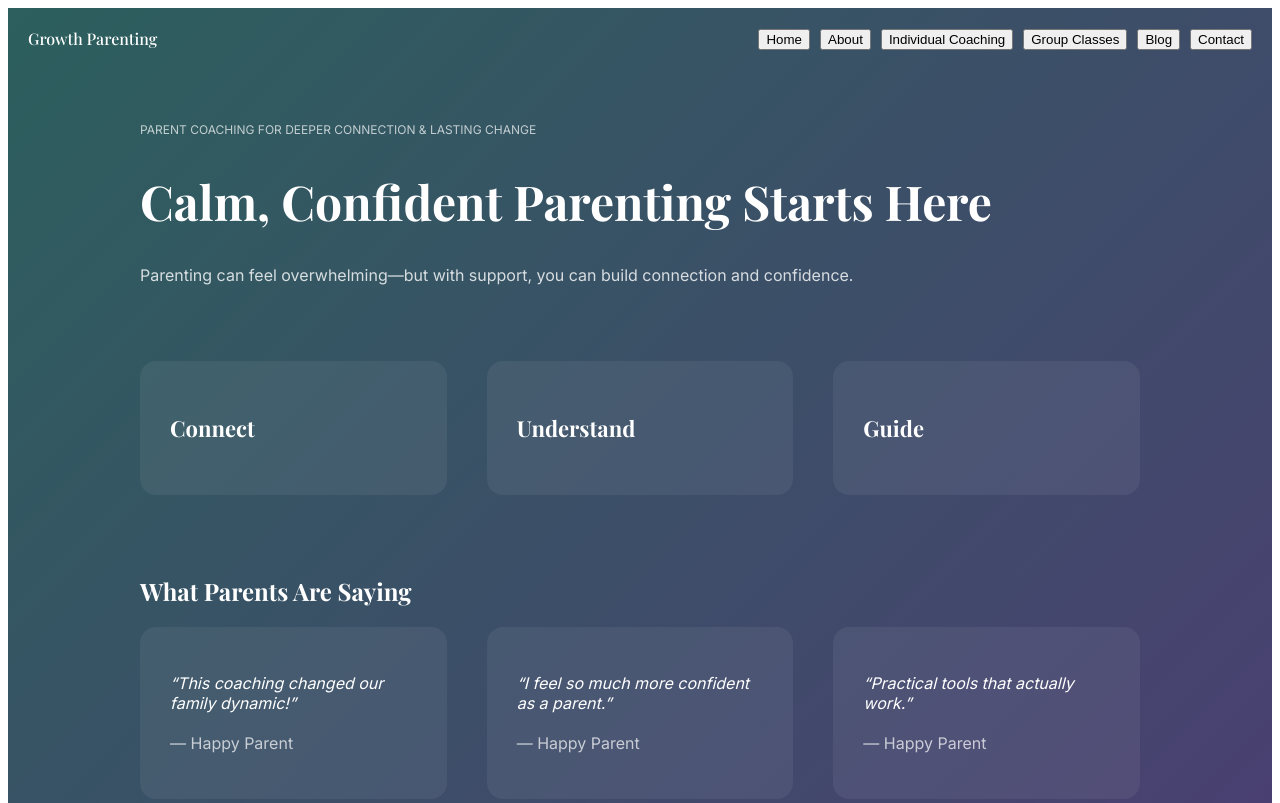
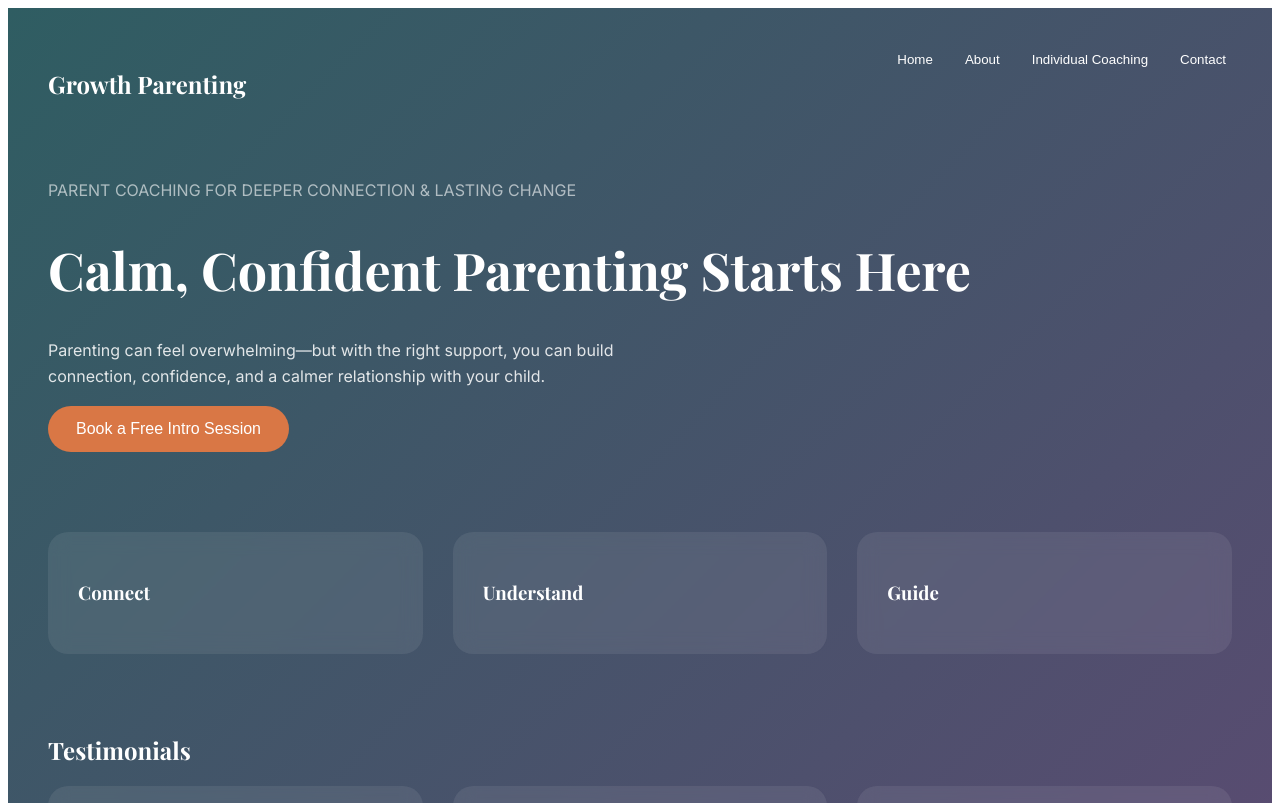
Before and after one commit to growthparenting/growth-parenting, a React (Vite) app: page / in a window 1280 px wide. Shown: the top 803 px of the page. Built offline with nearby package versions, Linux system fonts and the light colour scheme.

Commit message:
Update App.jsx

```diff
--- a/App.jsx
+++ b/App.jsx
@@ -1,10 +1,8 @@
 import React, { useState, useEffect } from "react";
 import { motion } from "framer-motion";
-import { Menu, X } from "lucide-react";
 
 export default function App() {
   const [page, setPage] = useState("Home");
-  const [menuOpen, setMenuOpen] = useState(false);
 
   useEffect(() => {
     const link = document.createElement("link");
@@ -13,152 +11,169 @@ export default function App() {
     document.head.appendChild(link);
   }, []);
 
-  const navItems = [
-    "Home",
-    "About",
-    "Individual Coaching",
-    "Group Classes",
-    "Blog",
-    "Contact",
-  ];
+  const navItems = ["Home", "About", "Individual Coaching", "Contact"];
 
   const Section = ({ children }) => (
     <motion.div
-      initial={{ opacity: 0, y: 40 }}
+      initial={{ opacity: 0, y: 30 }}
       whileInView={{ opacity: 1, y: 0 }}
-      viewport={{ once: true }}
       transition={{ duration: 0.6 }}
-      style={{ display: "flex", flexDirection: "column", gap: "60px" }}
+      style={{ marginBottom: "80px" }}
     >
       {children}
     </motion.div>
   );
 
   const cardStyle = {
-    background: "rgba(255,255,255,0.06)",
+    background: "rgba(255,255,255,0.08)",
     padding: "30px",
-    borderRadius: "16px",
+    borderRadius: "20px",
+    backdropFilter: "blur(10px)",
     transition: "all 0.3s ease",
   };
 
-  const hoverCard = (e, enter) => {
-    e.currentTarget.style.transform = enter ? "translateY(-6px) scale(1.02)" : "none";
+  const hover = (e, on) => {
+    e.currentTarget.style.transform = on ? "translateY(-8px)" : "none";
+    e.currentTarget.style.boxShadow = on
+      ? "0 10px 30px rgba(0,0,0,0.2)"
+      : "none";
   };
 
-  const CalendlyEmbed = () => (
-    <div style={{ width: "100%", height: "700px", borderRadius: "16px", overflow: "hidden" }}>
-      <iframe src="https://calendly.com/your-link" width="100%" height="100%" frameBorder="0"></iframe>
-    </div>
+  const Button = ({ children, onClick }) => (
+    <button
+      onClick={onClick}
+      style={{
+        background: "#d97745",
+        padding: "14px 28px",
+        borderRadius: "30px",
+        border: "none",
+        color: "white",
+        cursor: "pointer",
+        fontSize: "16px",
+        transition: "all 0.3s ease",
+      }}
+      onMouseEnter={(e) => (e.target.style.transform = "scale(1.05)")}
+      onMouseLeave={(e) => (e.target.style.transform = "scale(1)")}
+    >
+      {children}
+    </button>
   );
 
-  const Testimonials = () => (
-    <div style={{ display: "grid", gap: "40px", gridTemplateColumns: "repeat(auto-fit,minmax(250px,1fr))" }}>
-      {["This coaching changed our family dynamic!", "I feel so much more confident as a parent.", "Practical tools that actually work."].map((quote, i) => (
-        <div
-          key={i}
-          style={cardStyle}
-          onMouseEnter={(e) => hoverCard(e, true)}
-          onMouseLeave={(e) => hoverCard(e, false)}
-        >
-          <p style={{ fontStyle: "italic" }}>“{quote}”</p>
-          <p style={{ marginTop: "20px", opacity: 0.7 }}>— Happy Parent</p>
-        </div>
-      ))}
-    </div>
-  );
+  const renderPage = () => {
+    if (page === "Home") {
+      return (
+        <>
+          <Section>
+            <p style={{ textTransform: "uppercase", opacity: 0.6 }}>
+              Parent Coaching for Deeper Connection & Lasting Change
+            </p>
+            <h1 style={{ fontFamily: "Playfair Display", fontSize: "52px" }}>
+              Calm, Confident Parenting Starts Here
+            </h1>
+            <p style={{ maxWidth: "600px", lineHeight: 1.6, opacity: 0.85 }}>
+              Parenting can feel overwhelming—but with the right support, you can
+              build connection, confidence, and a calmer relationship with your
+              child.
+            </p>
+            <Button onClick={() => setPage("Individual Coaching")}>
+              Book a Free Intro Session
+            </Button>
+          </Section>
 
-  const Approach = () => (
-    <div style={{ display: "grid", gap: "40px", gridTemplateColumns: "repeat(auto-fit,minmax(250px,1fr))" }}>
+          <Section>
+            <div style={{ display: "grid", gap: "30px", gridTemplateColumns: "repeat(auto-fit,minmax(250px,1fr))" }}>
               {["Connect", "Understand", "Guide"].map((item) => (
                 <div
                   key={item}
                   style={cardStyle}
-          onMouseEnter={(e) => hoverCard(e, true)}
-          onMouseLeave={(e) => hoverCard(e, false)}
+                  onMouseEnter={(e) => hover(e, true)}
+                  onMouseLeave={(e) => hover(e, false)}
                 >
-          <h3 style={{ fontFamily: "Playfair Display", fontSize: "22px" }}>{item}</h3>
+                  <h3 style={{ fontFamily: "Playfair Display" }}>{item}</h3>
                 </div>
               ))}
             </div>
-  );
+          </Section>
 
-  const renderPage = () => {
-    switch (page) {
-      case "Home":
-        return (
           <Section>
-            <div style={{ display: "grid", gap: "60px" }}>
-              <div>
-                <p style={{ textTransform: "uppercase", fontSize: "12px", opacity: 0.7 }}>
-                  Parent Coaching for Deeper Connection & Lasting Change
-                </p>
-                <h1 style={{ fontFamily: "Playfair Display", fontSize: "48px" }}>
-                  Calm, Confident Parenting Starts Here
-                </h1>
-                <p style={{ marginTop: "20px", opacity: 0.8 }}>
-                  Parenting can feel overwhelming—but with support, you can build connection and confidence.
-                </p>
+            <h2 style={{ fontFamily: "Playfair Display" }}>Testimonials</h2>
+            <div style={{ display: "grid", gap: "30px", gridTemplateColumns: "repeat(auto-fit,minmax(250px,1fr))" }}>
+              {["This coaching changed everything.", "I feel more confident.", "So helpful!"].map((t, i) => (
+                <div
+                  key={i}
+                  style={cardStyle}
+                  onMouseEnter={(e) => hover(e, true)}
+                  onMouseLeave={(e) => hover(e, false)}
+                >
+                  <p>“{t}”</p>
                 </div>
-            </div>
-
-            <Approach />
-
-            <div>
-              <h2 style={{ fontFamily: "Playfair Display" }}>What Parents Are Saying</h2>
-              <Testimonials />
+              ))}
             </div>
           </Section>
+        </>
       );
+    }
 
-      case "About":
+    if (page === "About") {
       return (
         <Section>
           <h1 style={{ fontFamily: "Playfair Display" }}>About</h1>
-            <p>
-              I am a certified parenting coach helping families build connection, confidence, and clarity.
+          <p style={{ maxWidth: "700px", lineHeight: 1.7 }}>
+            I am a certified parenting coach helping families build connection,
+            confidence, and clarity.
           </p>
         </Section>
       );
+    }
 
-      case "Individual Coaching":
+    if (page === "Individual Coaching") {
       return (
         <Section>
-            <h1 style={{ fontFamily: "Playfair Display" }}>Individual Coaching</h1>
-            <CalendlyEmbed />
+          <h1 style={{ fontFamily: "Playfair Display" }}>Coaching</h1>
+          <iframe
+            src="https://calendly.com/your-link"
+            style={{ width: "100%", height: "700px", border: "none", borderRadius: "20px" }}
+          />
         </Section>
       );
+    }
 
-      case "Contact":
+    if (page === "Contact") {
       return (
         <Section>
           <h1 style={{ fontFamily: "Playfair Display" }}>Contact</h1>
-            <CalendlyEmbed />
+          <p>Email: your@email.com</p>
         </Section>
       );
-
-      default:
-        return <Section><p>Coming soon</p></Section>;
     }
   };
 
   return (
-    <div style={{ minHeight: "100vh", background: "linear-gradient(135deg,#2c5f5d,#4b3f72)", color: "white", fontFamily: "Inter" }}>
-      <nav style={{ display: "flex", justifyContent: "space-between", padding: "20px" }}>
-        <div style={{ fontFamily: "Playfair Display" }}>Growth Parenting</div>
+    <div
+      style={{
+        minHeight: "100vh",
+        background: "linear-gradient(135deg,#2f5d62,#5c4a72)",
+        color: "white",
+        fontFamily: "Inter",
+        padding: "40px",
+      }}
+    >
+      <nav style={{ display: "flex", justifyContent: "space-between", marginBottom: "60px" }}>
+        <h2 style={{ fontFamily: "Playfair Display" }}>Growth Parenting</h2>
         <div>
           {navItems.map((item) => (
-            <button key={item} onClick={() => setPage(item)} style={{ marginLeft: "10px" }}>
+            <button
+              key={item}
+              onClick={() => setPage(item)}
+              style={{ marginLeft: "20px", background: "none", border: "none", color: "white", cursor: "pointer" }}
+            >
               {item}
             </button>
           ))}
         </div>
       </nav>
 
-      <main style={{ padding: "40px", maxWidth: "1000px", margin: "auto" }}>{renderPage()}</main>
-
-      <footer style={{ textAlign: "center", padding: "20px", opacity: 0.6 }}>
-        © {new Date().getFullYear()} Growth Parenting
-      </footer>
+      {renderPage()}
     </div>
   );
 }
```
Lines whose indentation alone changed are shown as unchanged.
